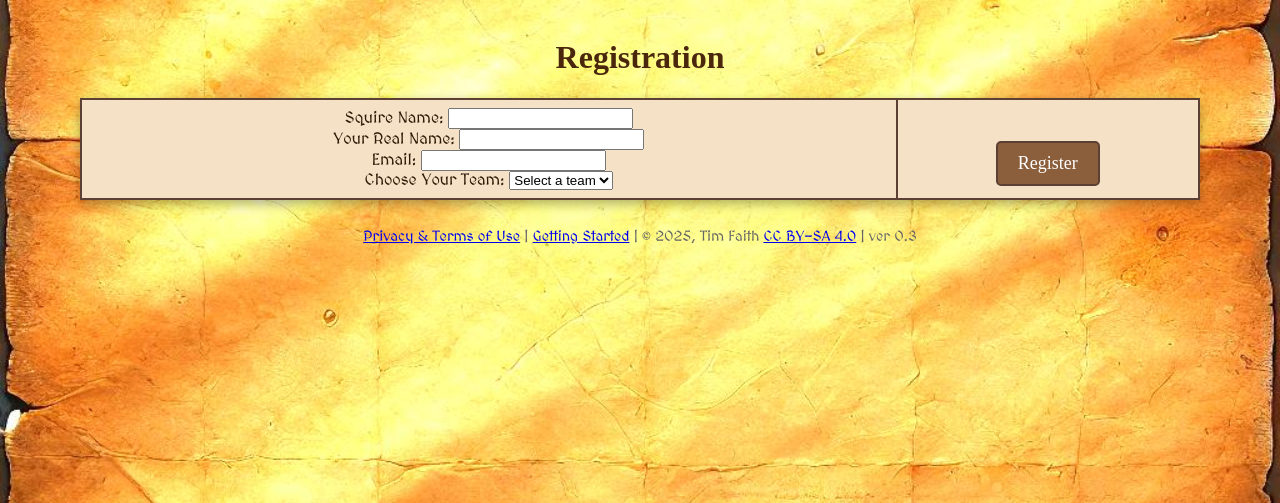
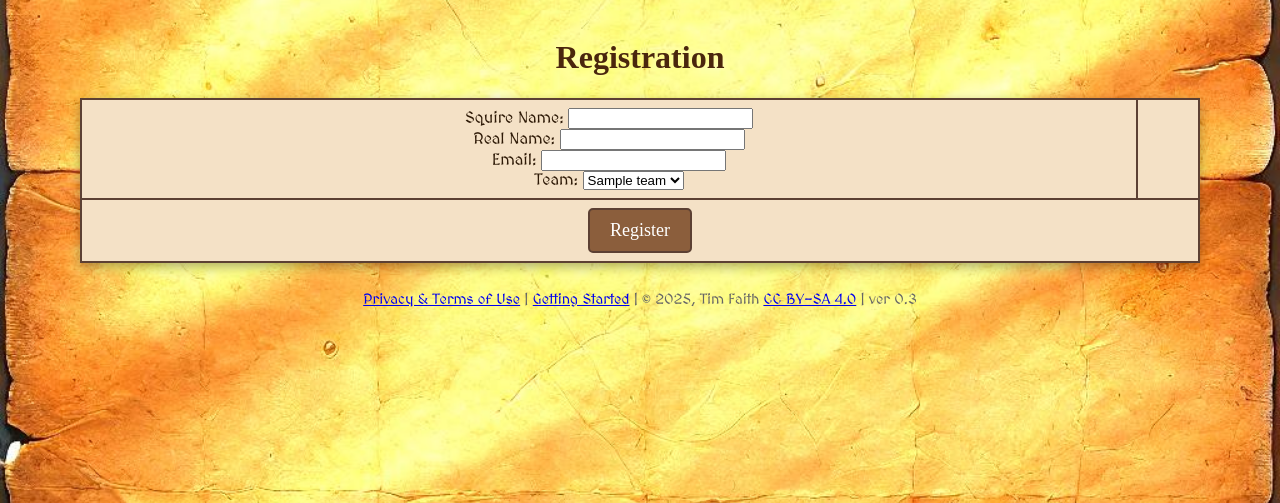
Before and after one commit to proffaith/lawyersquest, a Python web app: template templates/register.html in a window 1280 px wide. Shown: the top 503 px of the page. Run offline with Jinja, Linux system fonts and the light colour scheme; the template is opened without the code that fills it: most values are stand-ins (such as "Sample title", 1, 10 or a date in 2020); some libraries are stand-ins or nearby versions; some web fonts are replaced.

Commit message:
Fixed Registration

```diff
--- a/templates/register.html
+++ b/templates/register.html
@@ -8,51 +8,50 @@
 <body>
   <h1>Registration</h1>
 
+<form method="POST" action="{{ url_for('register_squire') }}" onsubmit="return validateCaptcha();" class="registration-form">
   <table>
     <tr>
       <td>
-
-          <form method="POST" action="{{ url_for('register_squire') }}">
-            <label for="squire_name">Squire Name:</label>
+        <label>Squire Name:</label>
         <input type="text" name="squire_name" required><br>
 
-            <label for="real_name">Your Real Name:</label>
+        <label>Real Name:</label>
         <input type="text" name="real_name" required><br>
 
-            <label for="email">Email:</label>
+        <label>Email:</label>
         <input type="email" name="email" required><br>
 
-            <label for="team_id">Choose Your Team:</label>
-            <select name="team_id" id="team_id" required>
-              <option value="" disabled selected>Select a team</option>
+        <label for="team_id">Team:</label>
+        <select name="team_id" required>
           {% for team in teams %}
             <option value="{{ team.id }}">{{ team.team_name }}</option>
           {% endfor %}
         </select>
       </td>
-        <td>
-
-      <!-- Google reCAPTCHA v2 widget -->
-      <div class="captcha-wrapper">
+      <td style="vertical-align: top;">
         <div class="g-recaptcha" data-sitekey="6Lc8eh0rAAAAAJvBfj7nFI_9zpersbTZ0X5U0Odw"></div>
-      </div>
+      </td>
+    </tr>
+    <tr>
+      <td colspan="2" style="text-align: center;">
         <button type="submit">Register</button>
       </td>
     </tr>
+  </table>
 </form>
-</table>
 
 <script src="https://www.google.com/recaptcha/api.js" async defer></script>
 <script>
   function validateCaptcha() {
     const response = grecaptcha.getResponse();
-    if (response.length === 0) {
+    if (!response) {
       alert("⚠️ Please complete the CAPTCHA.");
       return false;
     }
     return true;
   }
 </script>
+
     <footer style="margin-top: 2em; font-size: 0.9em; color: #666;">
       <p>
         <a href="{{ url_for('terms') }}">Privacy & Terms of Use</a> |
```
Also changed, not shown: app.py (+7 -3 lines). Lines whose indentation alone changed are shown as unchanged.
